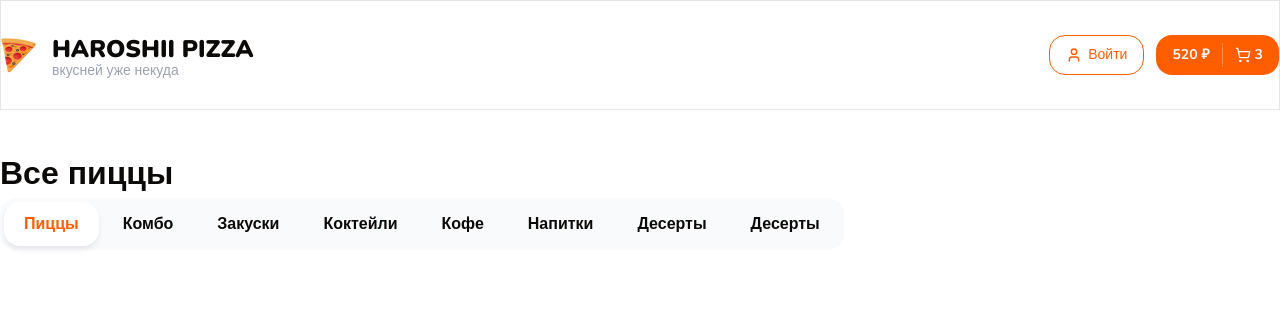
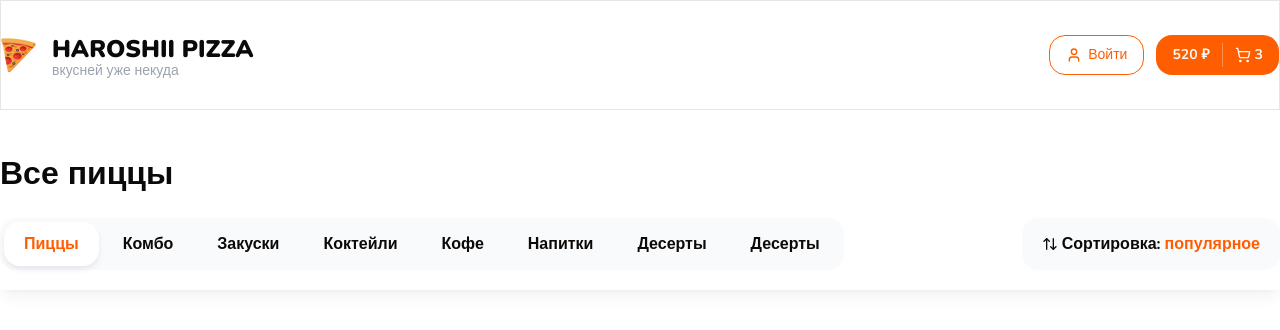
Before and after one commit to HAROSHII232/haroshii-pizza, a Next.js app: page / in a window 1280 px wide. Shown: the top 330 px of the page. Built offline with nearby package versions, Linux system fonts and the light colour scheme.

Commit message:
feat(ui): add TopBar layout

```diff
--- a/app/page.tsx
+++ b/app/page.tsx
@@ -1,13 +1,13 @@
-import { Container, Title, Categories } from "@/components/shared";
+import { Container, Title, TopBar } from "@/components/shared";
 
 export default function Home() {
   return (
     <>
       <Container className="mt-10">
         <Title text="Все пиццы" size="lg" className="font-extrabold" />
+      </Container>
 
-        <Categories />
-      </Container>
+      <TopBar />
     </>
   );
 }
--- a/components/shared/index.ts
+++ b/components/shared/index.ts
@@ -1,4 +1,6 @@
+export { TopBar } from "./top-bar";
 export { Container } from "./container";
 export { Header } from "./header";
 export { Title } from "./title";
 export { Categories } from "./categories";
+export { SortPopup } from "./sort-popup";
--- /dev/null
+++ b/components/shared/sort-popup.tsx
@@ -0,0 +1,21 @@
+import { cn } from "@/shared/lib";
+import { ArrowUpDown as ArrowUpDownIcon } from "lucide-react";
+
+type Props = {
+  className?: string;
+};
+
+export const SortPopup = ({ className }: Props) => {
+  return (
+    <div
+      className={cn(
+        "inline-flex items-center gap-1 bg-gray-50 px-5 h-[52px] rounded-2xl cursor-pointer",
+        className
+      )}
+    >
+      <ArrowUpDownIcon size={16} />
+      <b>Сортировка:</b>
+      <b className="text-primary">популярное</b>
+    </div>
+  );
+};
--- /dev/null
+++ b/components/shared/top-bar.tsx
@@ -0,0 +1,24 @@
+import { Container } from "./container";
+import { SortPopup } from "./sort-popup";
+import { Categories } from "./categories";
+import { cn } from "@/shared/lib";
+
+type Props = {
+  className?: string;
+};
+
+export const TopBar = ({ className }: Props) => {
+  return (
+    <div
+      className={cn(
+        "sticky top-0 bg-white/75 py-5 shadow-lg shadow-black/5 z-10 backdrop-blur-sm",
+        className
+      )}
+    >
+      <Container className="flex items-center justify-between">
+        <Categories />
+        <SortPopup />
+      </Container>
+    </div>
+  );
+};
```
